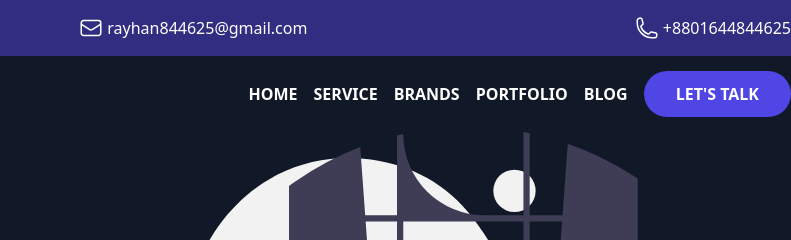
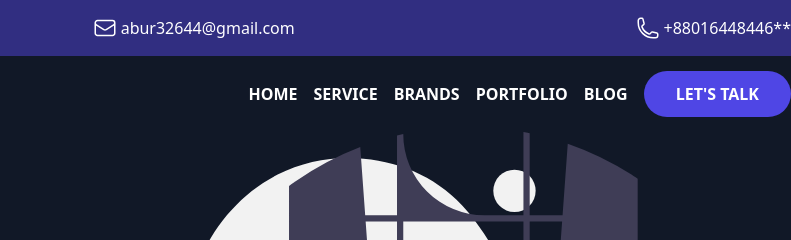
Before and after one commit to Abu-0-RayhaN/Digital_Agency, a website built with Vite: page index.html in a window 1280 px wide. Shown: the top 240 px of the page, 489-1280 px from the left. Built offline with nearby package versions, Linux system fonts and the light colour scheme; files whose address does not match are found by name.

Commit message:
Update index.html

```diff
--- a/index.html
+++ b/index.html
@@ -31,7 +31,7 @@
                         <path stroke-linecap="round" stroke-linejoin="round"
                             d="M21.75 6.75v10.5a2.25 2.25 0 01-2.25 2.25h-15a2.25 2.25 0 01-2.25-2.25V6.75m19.5 0A2.25 2.25 0 0019.5 4.5h-15a2.25 2.25 0 00-2.25 2.25m19.5 0v.243a2.25 2.25 0 01-1.07 1.916l-7.5 4.615a2.25 2.25 0 01-2.36 0L3.32 8.91a2.25 2.25 0 01-1.07-1.916V6.75" />
                     </svg>
-                    <p class="ml-1">rayhan844625@gmail.com</p>
+                    <p class="ml-1">abur32644@gmail.com</p>
                 </div>
                 <div class="flex">
 
@@ -41,7 +41,7 @@
                             d="M2.25 6.75c0 8.284 6.716 15 15 15h2.25a2.25 2.25 0 002.25-2.25v-1.372c0-.516-.351-.966-.852-1.091l-4.423-1.106c-.44-.11-.902.055-1.173.417l-.97 1.293c-.282.376-.769.542-1.21.38a12.035 12.035 0 01-7.143-7.143c-.162-.441.004-.928.38-1.21l1.293-.97c.363-.271.527-.734.417-1.173L6.963 3.102a1.125 1.125 0 00-1.091-.852H4.5A2.25 2.25 0 002.25 4.5v2.25z" />
                     </svg>
 
-                    <p class="ml-1">+8801644844625</p>
+                    <p class="ml-1">+88016448446**</p>
                 </div>
             </div>
         </div>
```
